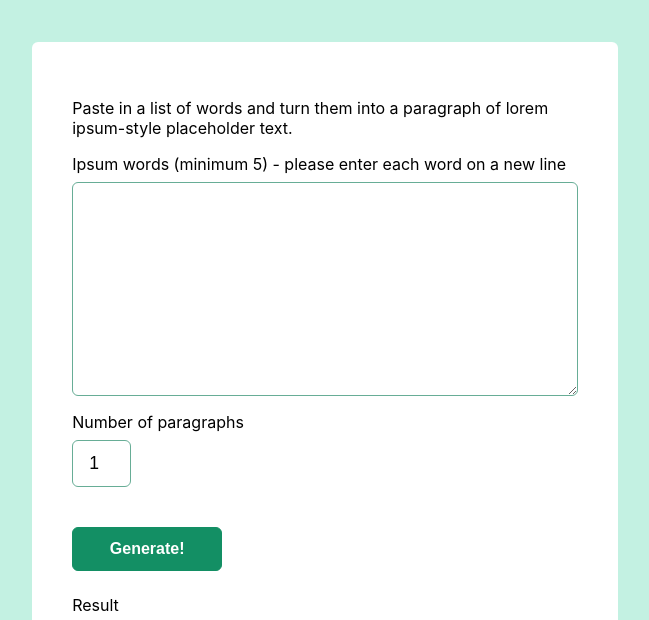
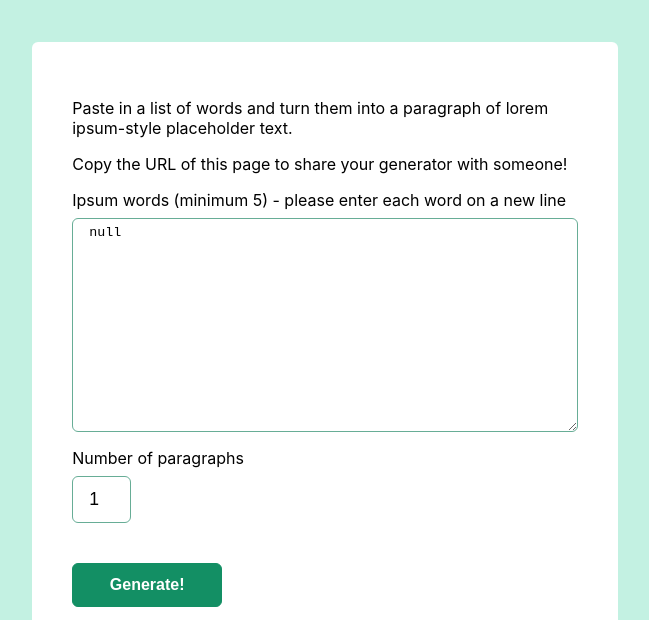
Before and after one commit to sophiekoonin/anything-ipsum, a plain HTML site: page index.html in a window 1280 px wide. Shown: the part 133-753 px from the top of the page, without its empty margins (315-964 px from the left). Drawn offline with Linux system fonts and the light colour scheme.

Commit message:
Use search params to pre-populate value

```diff
--- a/generator.js
+++ b/generator.js
@@ -178,6 +178,9 @@ function gaussMS(mean, standard_deviation) {
 }
 
 function init() {
+  const queryStringWords = new URL(window.location).searchParams.get('words');
+  const seedWords = decodeURIComponent(queryStringWords);
+  document.getElementById('words').value = seedWords;
   document
     .getElementById('copy-to-clipboard')
     .addEventListener('click', (e) => {
--- a/index.html
+++ b/index.html
@@ -16,6 +16,7 @@
   </header>
   <main class="wrapper">
     <p>Paste in a list of words and turn them into a paragraph of lorem ipsum-style placeholder text.</p>
+    <p>Copy the URL of this page to share your generator with someone!</p>
     <form id="form" class="form">
       <label for="words">Ipsum words (minimum 5) - please enter each word on a new line</label>
       <textarea id="words"></textarea>
```
